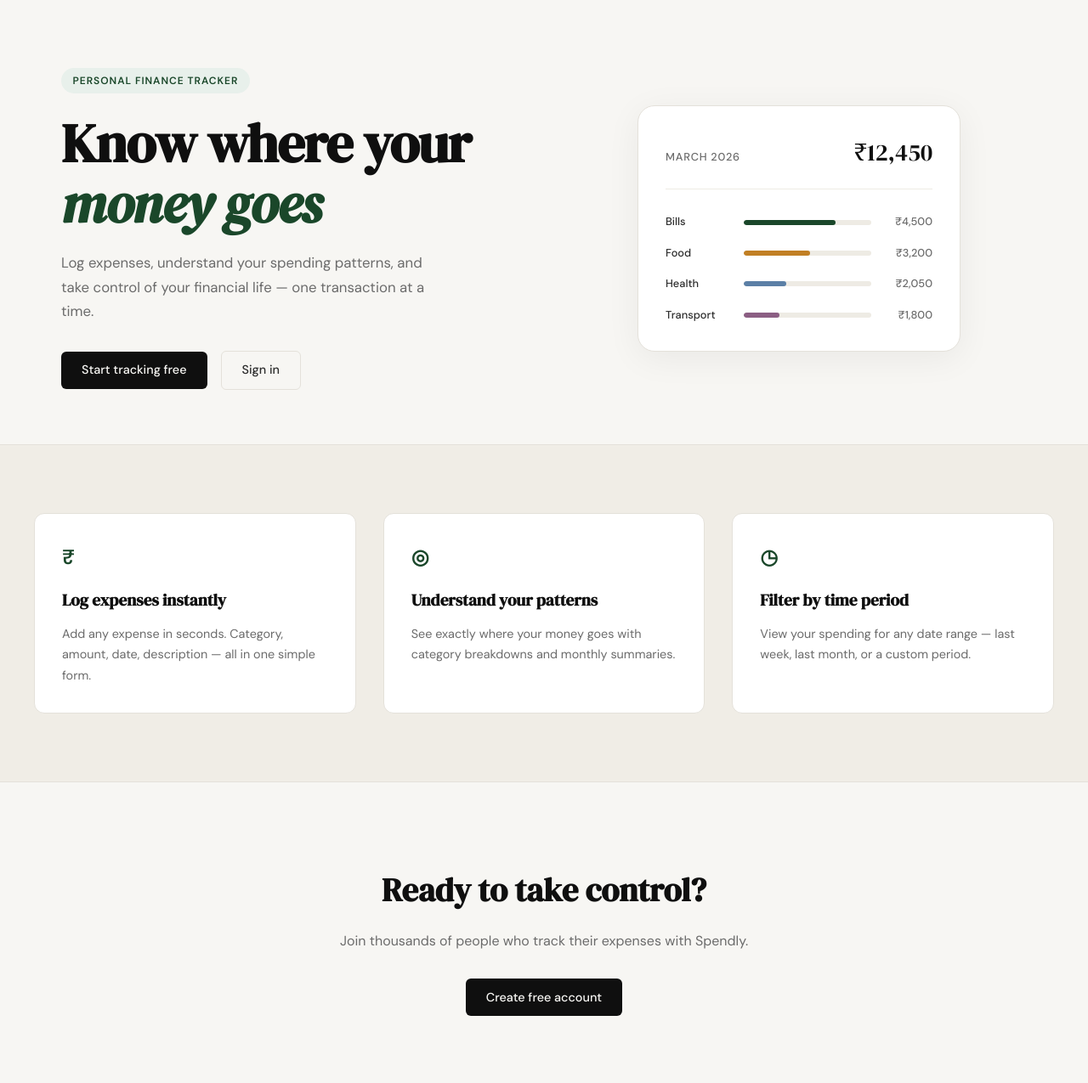
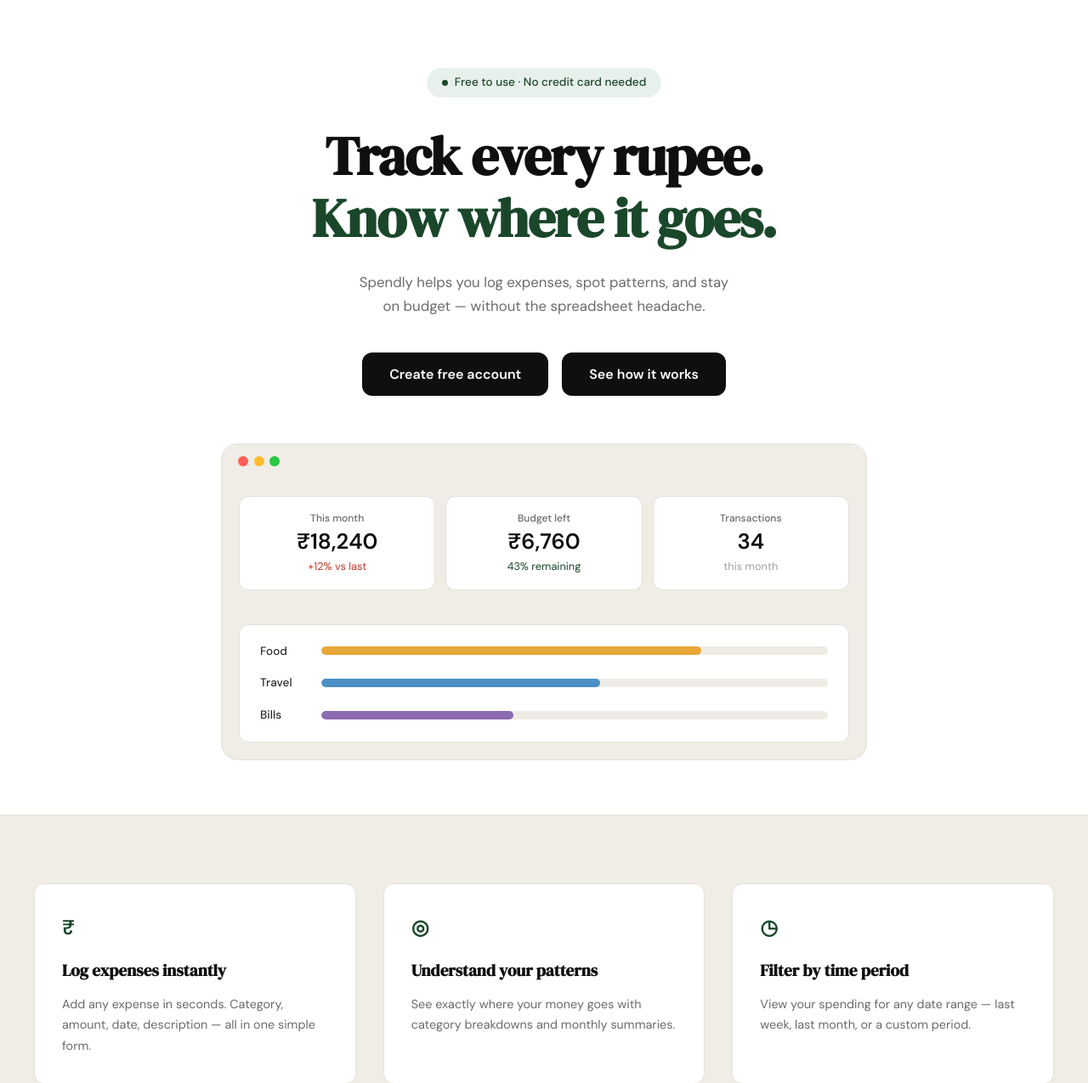
Before and after one commit to Praveentelukala/-Agentic-coding-using-Claudecode, a Flask app: page / in a window 1280 px wide. Shown: the part 61-1336 px from the top of the page at 85% size. Run offline with Flask 3, Linux system fonts and the light colour scheme.

Commit message:
landing: redesign hero section to match mockup and add youtube modal on see how it works click

```diff
--- /dev/null
+++ b/static/css/landing.css
@@ -0,0 +1,298 @@
+/* ------------------------------------------------------------------ */
+/* Hero v2 — centered single-column layout                            */
+/* ------------------------------------------------------------------ */
+
+/* Override the base hero grid for this layout */
+.hero-v2 {
+  padding: 5rem 2rem 4rem;
+  background: #ffffff;
+}
+
+.hero-v2-inner {
+  max-width: 760px;
+  margin: 0 auto;
+  display: flex;
+  flex-direction: column;
+  align-items: center;
+  text-align: center;
+}
+
+/* Badge */
+.hero-v2-badge {
+  display: inline-flex;
+  align-items: center;
+  gap: 0.5rem;
+  background: var(--accent-light);
+  color: var(--accent);
+  font-size: 0.85rem;
+  font-weight: 500;
+  padding: 0.4rem 1.1rem;
+  border-radius: 999px;
+  margin-bottom: 2rem;
+}
+
+.hero-v2-dot {
+  width: 7px;
+  height: 7px;
+  border-radius: 50%;
+  background: var(--accent);
+  flex-shrink: 0;
+}
+
+/* Heading */
+.hero-v2-title {
+  font-family: var(--font-display);
+  font-size: clamp(2.5rem, 6vw, 4rem);
+  line-height: 1.15;
+  letter-spacing: -0.02em;
+  color: var(--ink);
+  margin-bottom: 1.5rem;
+}
+
+.hero-v2-title-accent {
+  color: var(--accent);
+}
+
+/* Subtitle */
+.hero-v2-subtitle {
+  font-size: 1.05rem;
+  color: var(--ink-muted);
+  line-height: 1.7;
+  margin-bottom: 2.5rem;
+}
+
+/* Buttons */
+.hero-v2-actions {
+  display: flex;
+  gap: 1rem;
+  justify-content: center;
+  margin-bottom: 3.5rem;
+  flex-wrap: wrap;
+}
+
+.hero-v2-btn {
+  display: inline-block;
+  background: var(--ink);
+  color: #ffffff;
+  padding: 0.8rem 2rem;
+  border-radius: var(--radius-md);
+  font-family: var(--font-body);
+  font-size: 1rem;
+  font-weight: 600;
+  text-decoration: none;
+  transition: background 0.2s;
+}
+
+.hero-v2-btn:hover {
+  background: var(--accent);
+}
+
+/* Browser mock */
+.hero-v2-mock {
+  width: 100%;
+  max-width: 760px;
+}
+
+.mock-browser {
+  background: #f0ede6;
+  border-radius: var(--radius-lg);
+  overflow: hidden;
+  border: 1px solid var(--border);
+}
+
+.mock-browser-bar {
+  display: flex;
+  align-items: center;
+  gap: 0.4rem;
+  padding: 0.9rem 1.2rem;
+}
+
+.mock-dot {
+  width: 12px;
+  height: 12px;
+  border-radius: 50%;
+  flex-shrink: 0;
+}
+
+.mock-dot-red {
+  background: #ff5f57;
+}
+.mock-dot-yellow {
+  background: #febc2e;
+}
+.mock-dot-green {
+  background: #28c840;
+}
+
+.mock-browser-body {
+  padding: 1.25rem;
+  display: flex;
+  flex-direction: column;
+  gap: 1rem;
+}
+
+/* Stat cards row */
+.mock-stats {
+  display: grid;
+  grid-template-columns: repeat(3, 1fr);
+  gap: 0.75rem;
+}
+
+.mock-stat-card {
+  background: #ffffff;
+  border: 1px solid var(--border);
+  border-radius: var(--radius-md);
+  padding: 1rem 1.25rem;
+  display: flex;
+  flex-direction: column;
+  gap: 0.2rem;
+}
+
+.mock-stat-label {
+  font-size: 0.75rem;
+  color: var(--ink-muted);
+  font-weight: 500;
+}
+
+.mock-stat-value {
+  font-size: 1.6rem;
+  font-weight: 600;
+  color: var(--ink);
+  line-height: 1.2;
+}
+
+.mock-stat-sub {
+  font-size: 0.8rem;
+  color: var(--ink-faint);
+}
+
+.mock-stat-sub--danger {
+  color: #c0392b;
+}
+.mock-stat-sub--success {
+  color: var(--accent);
+}
+
+/* Category bars */
+.mock-cats {
+  background: #ffffff;
+  border: 1px solid var(--border);
+  border-radius: var(--radius-md);
+  padding: 1.25rem 1.5rem;
+  display: flex;
+  flex-direction: column;
+  gap: 1rem;
+}
+
+.mock-cat-row {
+  display: grid;
+  grid-template-columns: 56px 1fr;
+  align-items: center;
+  gap: 1rem;
+}
+
+.mock-cat-label {
+  font-size: 0.85rem;
+  font-weight: 500;
+  color: var(--ink-soft);
+  text-align: left;
+}
+
+.mock-cat-track {
+  height: 10px;
+  background: var(--border-soft);
+  border-radius: 999px;
+  overflow: hidden;
+}
+
+.mock-cat-bar {
+  height: 100%;
+  border-radius: 999px;
+}
+
+.mock-cat-bar--orange {
+  background: #e8a838;
+}
+.mock-cat-bar--blue {
+  background: #4a90c4;
+}
+.mock-cat-bar--purple {
+  background: #8b6bb1;
+}
+
+/* ------------------------------------------------------------------ */
+/* Demo modal                                                          */
+/* ------------------------------------------------------------------ */
+
+.modal-overlay {
+  display: none;
+  position: fixed;
+  inset: 0;
+  background: rgba(0, 0, 0, 0.7);
+  z-index: 200;
+  align-items: center;
+  justify-content: center;
+  padding: 1.5rem;
+}
+
+.modal-overlay.is-open {
+  display: flex;
+}
+
+.modal-box {
+  position: relative;
+  background: #000;
+  border-radius: var(--radius-lg);
+  width: 100%;
+  max-width: 860px;
+  box-shadow: 0 24px 80px rgba(0, 0, 0, 0.5);
+}
+
+.modal-close {
+  position: absolute;
+  top: -2.5rem;
+  right: 0;
+  background: transparent;
+  border: none;
+  color: #ffffff;
+  font-size: 2rem;
+  line-height: 1;
+  cursor: pointer;
+  padding: 0.25rem 0.5rem;
+  opacity: 0.8;
+  transition: opacity 0.15s;
+}
+
+.modal-close:hover {
+  opacity: 1;
+}
+
+.modal-video-wrapper {
+  position: relative;
+  padding-bottom: 56.25%; /* 16:9 */
+  height: 0;
+  overflow: hidden;
+  border-radius: var(--radius-lg);
+}
+
+.modal-video-wrapper iframe {
+  position: absolute;
+  inset: 0;
+  width: 100%;
+  height: 100%;
+  border-radius: var(--radius-lg);
+}
+
+/* ------------------------------------------------------------------ */
+/* Responsive                                                          */
+/* ------------------------------------------------------------------ */
+
+@media (max-width: 600px) {
+  .mock-stats {
+    grid-template-columns: 1fr;
+  }
+
+  .hero-v2-subtitle br {
+    display: none;
+  }
+}
--- a/static/css/style.css
+++ b/static/css/style.css
@@ -134,16 +134,25 @@ a { color: inherit; text-decoration: none; }
 }
 
 .hero-badge {
-    display: inline-block;
-    background: var(--accent-light);
-    color: var(--accent);
+    display: inline-flex;
+    align-items: center;
+    gap: 0.4rem;
+    background: #1a472a;
+    color: #fff;
     font-size: 0.75rem;
-    font-weight: 600;
-    letter-spacing: 0.08em;
-    text-transform: uppercase;
-    padding: 0.35rem 0.85rem;
+    font-weight: 500;
+    letter-spacing: 0.02em;
+    text-transform: none;
+    padding: 0.4rem 0.9rem;
     border-radius: 999px;
     margin-bottom: 1.5rem;
+}
+
+.badge-dot {
+    width: 6px;
+    height: 6px;
+    background: #e8f0eb;
+    border-radius: 50%;
 }
 
 .hero-title {
@@ -155,8 +164,7 @@ a { color: inherit; text-decoration: none; }
     margin-bottom: 1.25rem;
 }
 
-.hero-title em {
-    font-style: italic;
+.title-highlight {
     color: var(--accent);
 }
 
@@ -166,13 +174,32 @@ a { color: inherit; text-decoration: none; }
     line-height: 1.7;
     max-width: 460px;
     margin-bottom: 2rem;
+    text-align: center;
 }
 
 .hero-actions {
     display: flex;
     gap: 1rem;
     align-items: center;
+    justify-content: center;
 }
+
+.btn-hero {
+    display: inline-block;
+    background: var(--ink);
+    color: var(--paper);
+    padding: 0.65rem 1.5rem;
+    border-radius: 8px;
+    font-family: var(--font-body);
+    font-size: 0.9rem;
+    font-weight: 500;
+    cursor: pointer;
+    border: none;
+    transition: background 0.2s;
+    text-decoration: none;
+}
+
+.btn-hero:hover { background: var(--accent); }
 
 /* ------------------------------------------------------------------ */
 /* Mock card (hero visual)                                             */
@@ -183,14 +210,64 @@ a { color: inherit; text-decoration: none; }
     justify-content: center;
 }
 
-.mock-card {
+.mock-frame {
+    background: #ede9e3;
+    border-radius: 16px;
+    padding: 1rem;
+    width: 100%;
+    max-width: 420px;
+}
+
+.mock-window {
     background: var(--paper-card);
-    border: 1px solid var(--border);
-    border-radius: var(--radius-lg);
-    padding: 2rem;
-    width: 100%;
-    max-width: 380px;
-    box-shadow: 0 8px 40px rgba(0,0,0,0.06);
+    border-radius: 12px;
+    padding: 1.5rem;
+}
+
+.window-dots {
+    display: flex;
+    gap: 6px;
+    margin-bottom: 1.25rem;
+}
+
+.window-dot {
+    width: 10px;
+    height: 10px;
+    border-radius: 50%;
+}
+
+.dot-red { background: #ff5f56; }
+.dot-yellow { background: #ffbd2e; }
+.dot-green { background: #27c93f; }
+
+.mock-stats {
+    display: grid;
+    grid-template-columns: repeat(3, 1fr);
+    gap: 0.75rem;
+    margin-bottom: 1.5rem;
+}
+
+.stat-card {
+    background: #f7f6f3;
+    border-radius: 8px;
+    padding: 0.75rem;
+    text-align: center;
+}
+
+.stat-label {
+    display: block;
+    font-size: 0.65rem;
+    color: var(--ink-muted);
+    text-transform: uppercase;
+    letter-spacing: 0.04em;
+    margin-bottom: 0.25rem;
+}
+
+.stat-value {
+    display: block;
+    font-family: var(--font-display);
+    font-size: 1rem;
+    color: var(--ink);
 }
 
 .mock-card-header {
--- a/templates/landing.html
+++ b/templates/landing.html
@@ -2,62 +2,82 @@
 
 {% block title %}Spendly — Track Every Rupee{% endblock %}
 
+{% block head %}<link rel="stylesheet" href="{{ url_for('static', filename='css/landing.css') }}">{% endblock %}
+
 {% block content %}
 
-<section class="hero">
-    <div class="hero-inner">
-        <div class="hero-badge">Personal Finance Tracker</div>
-        <h1 class="hero-title">
-            Know where your<br>
-            <em>money goes</em>
+<section class="hero-v2">
+    <div class="hero-v2-inner">
+
+        <div class="hero-v2-badge">
+            <span class="hero-v2-dot"></span>
+            Free to use · No credit card needed
+        </div>
+
+        <h1 class="hero-v2-title">
+            Track every rupee.<br>
+            <span class="hero-v2-title-accent">Know where it goes.</span>
         </h1>
-        <p class="hero-subtitle">
-            Log expenses, understand your spending patterns,
-            and take control of your financial life —
-            one transaction at a time.
+
+        <p class="hero-v2-subtitle">
+            Spendly helps you log expenses, spot patterns, and stay<br>
+            on budget — without the spreadsheet headache.
         </p>
-        <div class="hero-actions">
-            <a href="{{ url_for('register') }}" class="btn-primary">Start tracking free</a>
-            <a href="{{ url_for('login') }}" class="btn-ghost">Sign in</a>
+
+        <div class="hero-v2-actions">
+            <a href="{{ url_for('register') }}" class="hero-v2-btn">Create free account</a>
+            <a href="#" id="open-demo-modal" class="hero-v2-btn">See how it works</a>
         </div>
-    </div>
-    <div class="hero-visual">
-        <div class="mock-card">
-            <div class="mock-card-header">
-                <span class="mock-label">March 2026</span>
-                <span class="mock-total">₹12,450</span>
-            </div>
-            <div class="mock-bars">
-                <div class="mock-bar-row">
-                    <span class="mock-cat">Bills</span>
-                    <div class="mock-bar-track">
-                        <div class="mock-bar" style="width: 72%"></div>
+
+        <div class="hero-v2-mock">
+            <div class="mock-browser">
+                <div class="mock-browser-bar">
+                    <span class="mock-dot mock-dot-red"></span>
+                    <span class="mock-dot mock-dot-yellow"></span>
+                    <span class="mock-dot mock-dot-green"></span>
+                </div>
+                <div class="mock-browser-body">
+                    <div class="mock-stats">
+                        <div class="mock-stat-card">
+                            <span class="mock-stat-label">This month</span>
+                            <span class="mock-stat-value">₹18,240</span>
+                            <span class="mock-stat-sub mock-stat-sub--danger">+12% vs last</span>
+                        </div>
+                        <div class="mock-stat-card">
+                            <span class="mock-stat-label">Budget left</span>
+                            <span class="mock-stat-value">₹6,760</span>
+                            <span class="mock-stat-sub mock-stat-sub--success">43% remaining</span>
+                        </div>
+                        <div class="mock-stat-card">
+                            <span class="mock-stat-label">Transactions</span>
+                            <span class="mock-stat-value">34</span>
+                            <span class="mock-stat-sub">this month</span>
+                        </div>
                     </div>
-                    <span class="mock-amt">₹4,500</span>
-                </div>
-                <div class="mock-bar-row">
-                    <span class="mock-cat">Food</span>
-                    <div class="mock-bar-track">
-                        <div class="mock-bar mock-bar-2" style="width: 52%"></div>
+                    <div class="mock-cats">
+                        <div class="mock-cat-row">
+                            <span class="mock-cat-label">Food</span>
+                            <div class="mock-cat-track">
+                                <div class="mock-cat-bar mock-cat-bar--orange" style="width: 75%"></div>
+                            </div>
+                        </div>
+                        <div class="mock-cat-row">
+                            <span class="mock-cat-label">Travel</span>
+                            <div class="mock-cat-track">
+                                <div class="mock-cat-bar mock-cat-bar--blue" style="width: 55%"></div>
+                            </div>
+                        </div>
+                        <div class="mock-cat-row">
+                            <span class="mock-cat-label">Bills</span>
+                            <div class="mock-cat-track">
+                                <div class="mock-cat-bar mock-cat-bar--purple" style="width: 38%"></div>
+                            </div>
+                        </div>
                     </div>
-                    <span class="mock-amt">₹3,200</span>
-                </div>
-                <div class="mock-bar-row">
-                    <span class="mock-cat">Health</span>
-                    <div class="mock-bar-track">
-                        <div class="mock-bar mock-bar-3" style="width: 33%"></div>
-                    </div>
-                    <span class="mock-amt">₹2,050</span>
-                </div>
-                <div class="mock-bar-row">
-                    <span class="mock-cat">Transport</span>
-                    <div class="mock-bar-track">
-                        <div class="mock-bar mock-bar-4" style="width: 28%"></div>
-                    </div>
-                    <span class="mock-amt">₹1,800</span>
                 </div>
             </div>
         </div>
+
     </div>
 </section>
 
@@ -89,4 +109,62 @@
     </div>
 </section>
 
+<!-- Demo modal -->
+<div id="demo-modal" class="modal-overlay" aria-hidden="true">
+    <div class="modal-box">
+        <button class="modal-close" id="close-demo-modal" aria-label="Close">&times;</button>
+        <div class="modal-video-wrapper">
+            <iframe
+                id="demo-iframe"
+                src=""
+                data-src="https://www.youtube.com/embed/dQw4w9WgXcQ?enablejsapi=1"
+                title="Spendly demo"
+                frameborder="0"
+                allow="accelerometer; autoplay; clipboard-write; encrypted-media; gyroscope; picture-in-picture"
+                allowfullscreen>
+            </iframe>
+        </div>
+    </div>
+</div>
+
 {% endblock %}
+
+{% block scripts %}
+<script>
+(function () {
+    const modal    = document.getElementById('demo-modal');
+    const iframe   = document.getElementById('demo-iframe');
+    const openBtn  = document.getElementById('open-demo-modal');
+    const closeBtn = document.getElementById('close-demo-modal');
+
+    function openModal() {
+        iframe.src = iframe.dataset.src;
+        modal.setAttribute('aria-hidden', 'false');
+        modal.classList.add('is-open');
+        document.body.style.overflow = 'hidden';
+    }
+
+    function closeModal() {
+        iframe.src = '';
+        modal.setAttribute('aria-hidden', 'true');
+        modal.classList.remove('is-open');
+        document.body.style.overflow = '';
+    }
+
+    openBtn.addEventListener('click', function (e) {
+        e.preventDefault();
+        openModal();
+    });
+
+    closeBtn.addEventListener('click', closeModal);
+
+    modal.addEventListener('click', function (e) {
+        if (e.target === modal) closeModal();
+    });
+
+    document.addEventListener('keydown', function (e) {
+        if (e.key === 'Escape' && modal.classList.contains('is-open')) closeModal();
+    });
+}());
+</script>
+{% endblock %}
```
Also changed, not shown: Screenshot 2026-03-26 222413.png (added).
